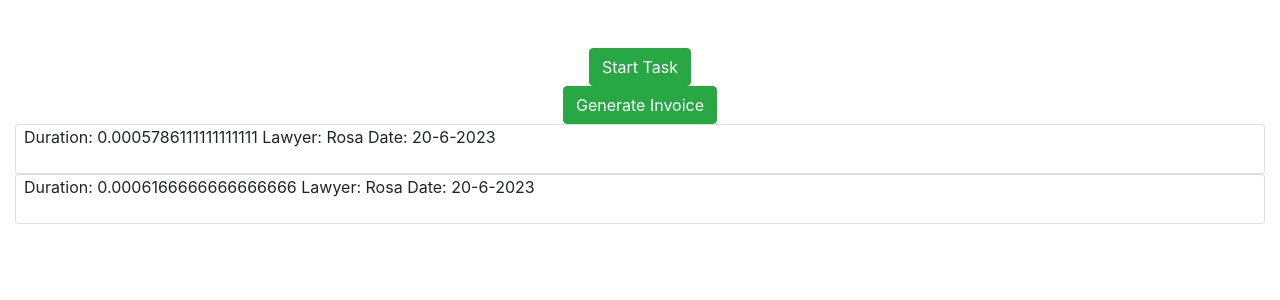
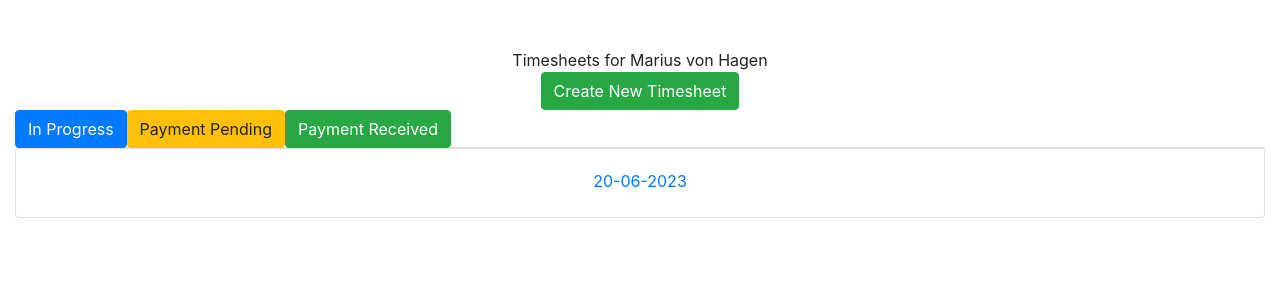
Before and after one commit to laurenlim2112/SMU-Hackathon, a Flask app: page /clients/1 in a window 1280 px wide. Shown: the part 66-366 px from the top of the page. Run offline with Flask 3, Linux system fonts and the light colour scheme; a user stored in the database is signed in; data comes from the database, SQL or seed files in the repository.

Commit message:
Added support for multiple timesheets per client

```diff
--- a/app.py
+++ b/app.py
@@ -4,7 +4,7 @@ from werkzeug.security import check_password_hash, generate_password_hash
 
 from helpers import login_required
 
-import sqlite3, os, pandas
+import sqlite3, os, pandas, datetime
 
 app = Flask(__name__)
 app.secret_key = os.urandom(12)
@@ -47,7 +47,8 @@ def register():
             flash("Passwords do not match!")
             return render_template("register.html")
         hashed_password = generate_password_hash(password)
-        cursor.execute("INSERT INTO users (name, email, hash) VALUES(?, ?, ?)", [name, email, hashed_password])
+        cursor.execute("INSERT INTO users (name, email, hash) VALUES(?, ?, ?)",
+                       [name, email, hashed_password])
         connection.commit()
         connection.close()
         flash("Registration successful!")
@@ -101,7 +102,8 @@ def addclient():
     if len(result) > 0:
         flash("Client already in system!")
         return redirect(url_for("home"))
-    cursor.execute("INSERT INTO clients (name, email, status) VALUES(?, ?, ?)", [name, email, 0])
+    cursor.execute("INSERT INTO clients (name, email, in_progress, payment_pending, payment_received) VALUES (?, ?, ?, ?, ?)",
+                   [name, email, 0, 0, 0])
     user_id = session["user_id"]
     client_id = cursor.execute("SELECT * FROM clients WHERE email = ?", [email]).fetchone()["id"]
     cursor.execute("INSERT INTO users_clients (user_id, client_id) VALUES (?, ?)", [user_id, client_id])
@@ -125,7 +127,9 @@ def dashboard():
         client = {}
         client["name"] = client_info["name"]
         client["id"] = client_info["id"]
-        client["status"] = cursor.execute("SELECT * FROM status_list where id = ?", [client_info["status"]]).fetchone()["status"]
+        client["in_progress"] = client_info["in_progress"]
+        client["payment_pending"] = client_info["payment_pending"]
+        client["payment_received"] = client_info["payment_received"]
         clients.append(client)
     connection.close()
     return render_template("dashboard.html", clients=clients)
@@ -141,8 +145,43 @@ def client(id):
     client["name"] = client_info["name"]
     client["id"] = client_info["id"]
     client["email"] = client_info["email"]
-    client["status"] = client_info["status"]
-    rows = cursor.execute("SELECT * FROM tasks WHERE client_id = ?", [client_info["id"]]).fetchall()
+    in_progress_rows = cursor.execute("SELECT * FROM timesheets WHERE client_id = ? AND status = 1", [client_info["id"]]).fetchall()
+    in_progress_timesheets = []
+    for row in in_progress_rows:
+        in_progress_timesheet = {}
+        in_progress_timesheet["id"] = row["id"]
+        in_progress_timesheet["created"] = row["created"]
+        in_progress_timesheets.append(in_progress_timesheet)
+    payment_pending_rows = cursor.execute("SELECT * FROM timesheets WHERE client_id = ? AND status = 1", [client_info["id"]]).fetchall()
+    payment_pending_timesheets = []
+    for row in payment_pending_rows:
+        payment_pending_timesheet = {}
+        payment_pending_timesheet["id"] = row["id"]
+        payment_pending_timesheet["created"] = row["created"]
+        payment_pending_timesheets.append(payment_pending_timesheet)
+    payment_received_rows = cursor.execute("SELECT * FROM timesheets WHERE client_id = ? AND status = 1", [client_info["id"]]).fetchall()
+    payment_received_timesheets = []
+    for row in payment_received_rows:
+        payment_received_timesheet = {}
+        payment_received_timesheet["id"] = row["id"]
+        payment_received_timesheet["created"] = row["created"]
+        payment_received_timesheets.append(payment_received_timesheet)
+    connection.close()
+    return render_template("client.html", client=client,
+                           in_progress_timesheets=in_progress_timesheets,
+                           payment_pending_timesheets=payment_pending_timesheets,
+                           payment_received_timesheets=payment_received_timesheets)
+
+@app.route("/timesheets/<id>", methods=["GET"])
+@login_required
+def timesheet(id):
+    connection = sqlite3.connect("database.db")
+    connection.row_factory = sqlite3.Row
+    cursor = connection.cursor()
+    timesheet = cursor.execute("SELECT * FROM timesheets WHERE id = ?", [id]).fetchone()
+    client_id = timesheet["client_id"]
+    client = cursor.execute("SELECT * FROM clients WHERE id = ?", [client_id]).fetchone()
+    rows = cursor.execute("SELECT * FROM tasks WHERE timesheet_id = ?", [id]).fetchall()
     tasks = []
     for row in rows:
         task = {}
@@ -154,7 +193,7 @@ def client(id):
         task["costs"] = row["costs"]
         tasks.append(task)
     connection.close()
-    return render_template("client.html", client=client, tasks=tasks)
+    return render_template("timesheet.html", timesheet=timesheet, client=client, tasks=tasks)
 
 @app.route("/addtask/<id>", methods=["POST"])
 @login_required
@@ -165,12 +204,25 @@ def addtask(id):
     connection.row_factory = sqlite3.Row
     cursor = connection.cursor()
     date = data["date"]
+    client_id = cursor.execute("SELECT * FROM timesheets WHERE id = ?", [id]).fetchone()["client_id"]
     lawyer_info = cursor.execute("SELECT * FROM users WHERE id = ?", [user_id]).fetchone()
-    hours = round(data["hours"], 1)
+    hours = round(float(data["hours"]), 1)
     description = data["description"]
     costs = hours * lawyer_info["rate"]
-    cursor.execute("INSERT INTO tasks (user_id, client_id, datetime, duration, description, costs) VALUES (?, ?, ?, ?, ?, ?)",
-                   [user_id, id, date, hours, description, costs])
+    cursor.execute("INSERT INTO tasks (user_id, client_id, timesheet_id, datetime, duration, description, costs) VALUES (?, ?, ?, ?, ?, ?, ?)",
+                   [user_id, client_id, id, date, hours, description, costs])
+    connection.commit()
+    connection.close()
+    return redirect(url_for("timesheet", id=id))
+
+@app.route("/addtimesheet/<id>", methods=["POST"])
+@login_required
+def addtimesheet(id):
+    connection = sqlite3.connect("database.db")
+    connection.row_factory = sqlite3.Row
+    cursor = connection.cursor()
+    cursor.execute("INSERT INTO timesheets (client_id, status, created) VALUES (?, ?, ?)",
+                   [id, 1, datetime.datetime.now().strftime("%d-%m-%Y")])
     connection.commit()
     connection.close()
     return redirect(url_for("client", id=id))
@@ -181,8 +233,12 @@ def export(id):
     filename = request.form.get("filename")
     file = filename + ".xlsx"
     connection = sqlite3.connect("database.db")
+    connection.row_factory = sqlite3.Row
+    cursor = connection.cursor()
+    client_id = cursor.execute("SELECT * FROM timesheets WHERE id = ?", [id]).fetchone()["client_id"]
     query = "SELECT datetime, duration, description, costs FROM tasks WHERE client_id=:id"
-    pandas.read_sql(query, con=connection, params={"id": id}).to_excel(file)
+    pandas.read_sql(query, con=connection, params={"id": client_id}).to_excel(file)
+    connection.close()
     @app.after_request
     def after_export(response):
         if os.path.exists(file):
--- /dev/null
+++ b/static/client.js
@@ -0,0 +1,24 @@
+document.addEventListener('DOMContentLoaded', function() {
+
+    document.querySelector('#in-progress-view').style.display = 'block';
+    document.querySelector('#payment-pending-view').style.display = 'none';
+    document.querySelector('#payment-received-view').style.display = 'none';
+
+    document.querySelector('#in-progress').addEventListener('click', () => {
+        document.querySelector('#in-progress-view').style.display = 'block';
+        document.querySelector('#payment-pending-view').style.display = 'none';
+        document.querySelector('#payment-received-view').style.display = 'none';
+    });
+
+    document.querySelector('#payment-pending').addEventListener('click', () => {
+        document.querySelector('#in-progress-view').style.display = 'none';
+        document.querySelector('#payment-pending-view').style.display = 'block';
+        document.querySelector('#payment-received-view').style.display = 'none';
+    });
+
+    document.querySelector('#payment-received').addEventListener('click', () => {
+        document.querySelector('#in-progress-view').style.display = 'none';
+        document.querySelector('#payment-pending-view').style.display = 'none';
+        document.querySelector('#payment-received-view').style.display = 'block';
+    });
+});
--- a/static/timesheet.js
+++ b/static/timesheet.js
@@ -17,14 +17,14 @@ function start_task() {
     month = date.getMonth() + 1;
     year = date.getFullYear();
     currentDate = `${day}-${month}-${year}`;
-    id = location.pathname.split('/')[2];
+    timesheet = location.pathname.split('/')[2];
     document.querySelector('#confirm-end').addEventListener('click', () => end_task());
     function end_task() {
         end = Date.now();
         duration = end - start;
-        document.querySelector('#task-submit').addEventListener('click', () => submit_task(id));
-        function submit_task(id) {
-            fetch(`/addtask/${id}`, {
+        document.querySelector('#task-submit').addEventListener('click', () => submit_task(timesheet));
+        function submit_task(timesheet) {
+            fetch(`/addtask/${timesheet}`, {
                 method: "POST",
                 headers: {"Content-Type": "application/json"},
                 body: JSON.stringify({
--- a/templates/client.html
+++ b/templates/client.html
@@ -1,112 +1,64 @@
 {% extends "layout.html" %}
 
 {% block title %}
-    {{ client["name"] }}
+    Timesheets for {{ client["name"] }}
 {% endblock %}
 
 {% block script %}
-    <script src="{{ url_for('static', filename='timesheet.js') }}"></script>
+    <script src="{{ url_for('static', filename='client.js') }}"></script>
 {% endblock %}
 
 {% block main %}
-    <div id="start-task-view">
-        <button type="button" class="btn btn-success" data-bs-toggle="modal" data-bs-target="#startTaskModal">
-            Start Task
-        </button>
+    <div>
+        Timesheets for {{ client["name"] }}
+    </div>
 
-        <div class="modal fade" id="startTaskModal" data-bs-backdrop="static" data-bs-keyboard="false" tabindex="-1" aria-labelledby="startTaskModalLabel" aria-hidden="true">
+    <button type="button" class="btn btn-success" data-bs-toggle="modal" data-bs-target="#createNewTimesheetModal">
+        Create New Timesheet
+    </button>
+    <form action="{{ url_for('addtimesheet', id=client['id']) }}" method="post">
+        <div class="modal fade" id="createNewTimesheetModal" data-bs-backdrop="static" data-bs-keyboard="false" tabindex="-1" aria-labelledby="createNewTimesheetModalLabel" aria-hidden="true">
             <div class="modal-dialog">
             <div class="modal-content">
                 <div class="modal-header">
-                    <h5 class="modal-title" id="startTaskModalLabel">Start new task for {{ client["name"] }}</h5>
+                    <h5 class="modal-title" id="createNewTimesheetModalLabel">Create new timesheet for {{ client["name"] }}</h5>
                 </div>
                 <div class="modal-body">
-                    You are about to start a new task for {{ client["name"] }}.
+                    You are about to create a new timesheet for {{ client["name"] }}.
                 </div>
                 <div class="modal-footer">
                     <button type="button" class="btn btn-secondary" data-bs-dismiss="modal">Cancel</button>
-                    <button type="button" class="btn btn-primary" id="confirm-start" data-bs-dismiss="modal">Confirm</button>
+                    <button type="submit" class="btn btn-primary" id="confirm-create" data-bs-dismiss="modal">Confirm</button>
                 </div>
             </div>
             </div>
         </div>
-    </div>
+    </form>
 
-    <div id="generate-invoice-view">
-        <button type="button" class="btn btn-success" data-bs-toggle="modal" data-bs-target="#generateInvoiceModal">
-            Generate Invoice
-        </button>
-        <form action="{{ url_for('export', id=client['id']) }}" method="post">
-            <div class="modal fade" id="generateInvoiceModal" data-bs-backdrop="static" data-bs-keyboard="false" tabindex="-1" aria-labelledby="generateInvoiceModalLabel" aria-hidden="true">
-                <div class="modal-dialog">
-                <div class="modal-content">
-                    <div class="modal-header">
-                        <h5 class="modal-title" id="generateInvoiceModalLabel">Generate invoice for {{ client["name"] }}</h5>
-                    </div>
-                    <div class="modal-body">
-                        <div class="mb-3">
-                            <input autocomplete="off" autofocus class="form-control mx-auto w-auto" id="filename" name="filename" placeholder="Filename" type="text">
-                        </div>
-                    </div>
-                    <div class="modal-footer">
-                        <button type="button" class="btn btn-secondary" data-bs-dismiss="modal">Cancel</button>
-                        <button type="submit" class="btn btn-primary" id="generate-invoice" data-bs-target="#generateInvoiceModal" data-bs-toggle="modal" data-bs-dismiss="modal">Confirm</button>
-                    </div>
-                </div>
+    <ul class="nav nav-tabs">
+        <li class="nav-item">
+            <button type="button" id="in-progress" class="btn btn-primary">In Progress</button>
+        </li>
+        <li class="nav-item">
+            <button type="button" id="payment-pending" class="btn btn-warning">Payment Pending</button>
+        </li>
+        <li class="nav-item">
+            <button type="button" id="payment-received" class="btn btn-success">Payment Received</button>
+        </li>
+      </ul>
+    <div id="in-progress-view">
+        {% for timesheet in in_progress_timesheets %}
+            <div class="card" style="height:70px">
+                <div class="card-body">
+                    <a href="{{ url_for('timesheet', id=timesheet['id']) }}" class="stretched-link">{{ timesheet["created"] }}</a>
                 </div>
             </div>
-        </form>
+        {% endfor %}
     </div>
-
-    <div id="end-task-view">
-        <button type="button" class="btn btn-danger" data-bs-toggle="modal" data-bs-target="#endTaskModal">
-            End Task
-        </button>
-
-        <div class="modal fade" id="endTaskModal" data-bs-backdrop="static" data-bs-keyboard="false" tabindex="-1" aria-labelledby="endTaskModalLabel" aria-hidden="true">
-            <div class="modal-dialog">
-            <div class="modal-content">
-                <div class="modal-header">
-                    <h5 class="modal-title" id="endTaskModalLabel">End task for {{ client["name"] }}</h5>
-                </div>
-                <div class="modal-body">
-                    You are about to end your ongoing task for {{ client["name"] }}.
-                </div>
-                <div class="modal-footer">
-                    <button type="button" class="btn btn-secondary" data-bs-dismiss="modal">Cancel</button>
-                    <button type="button" class="btn btn-primary" id="confirm-end" data-bs-target="#submitTaskModal" data-bs-toggle="modal" data-bs-dismiss="modal">Confirm</button>
-                </div>
-            </div>
-            </div>
-        </div>
-
-        <div class="modal fade" id="submitTaskModal" data-bs-backdrop="static" data-bs-keyboard="false" tabindex="-1" aria-labelledby="endTaskModalLabel" aria-hidden="true">
-            <div class="modal-dialog">
-            <div class="modal-content">
-                <div class="modal-header">
-                    <h5 class="modal-title" id="submitTaskModalLabel">Submit task for {{ client["name"] }}</h5>
-                </div>
-                <div class="modal-body">
-                    <div class="mb-3">
-                        <input autocomplete="off" autofocus class="form-control mx-auto w-auto" id="task-description" name="description" placeholder="Task Description" type="text">
-                    </div>
-                </div>
-                <div class="modal-footer">
-                    <button type="button" class="btn btn-success" id="task-submit" data-bs-dismiss="modal">Submit</button>
-                </div>
-            </div>
-            </div>
-        </div>
+    <div id="payment-pending-view">
+        payment pending.
     </div>
-
-    {% for task in tasks %}
-        <div class="card" style="height:50px">
-            <div class="row mx-2">
-                Duration: {{ task["duration"] }}
-                Lawyer: {{ task["lawyer"] }}
-                Date: {{ task["datetime"] }}
-            </div>
-        </div>
-    {% endfor %}
-
+    <div id="payment-received-view">
+        payment received.
+    </div>
 {% endblock %}
```
Also changed, not shown: templates/dashboard.html (+5 -6 lines), templates/home.html (+23 -6 lines), templates/timesheet.html (added, +128 -0 lines), database.db.
